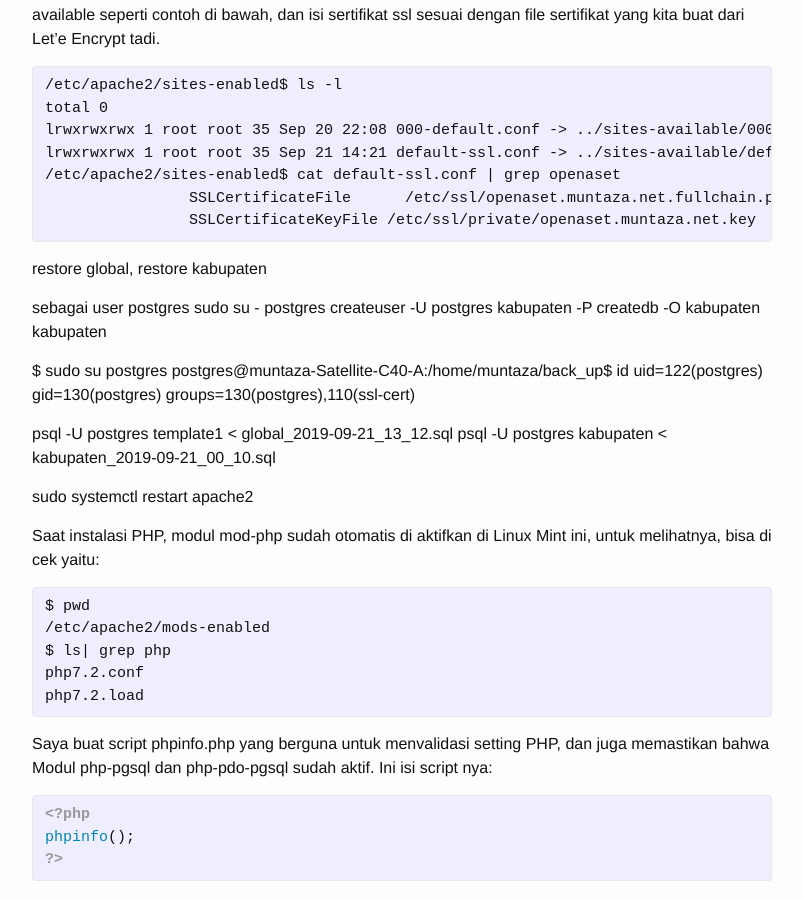
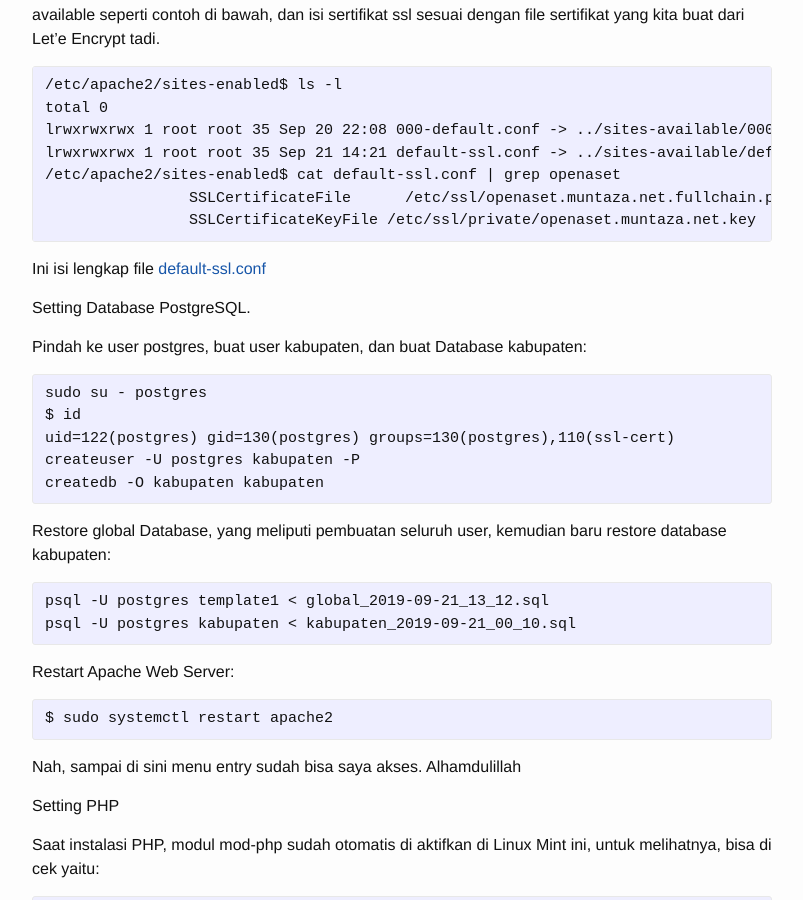
Before and after one commit to muntaza/muntaza.github.io, a Jekyll site: the page built from _posts/2019-09-21-openaset-linux-mint.markdown, in a window 1280 px wide and 900 px high, scrolled down 3671 px. Shown: the whole window, without its empty margins (238-1041 px from the left). Built offline with Jekyll 4.4.1, drawn with Linux system fonts in a browser that asks for light colours.

Commit message:
linux dan openaset

```diff
--- a/_posts/2019-09-21-openaset-linux-mint.markdown
+++ b/_posts/2019-09-21-openaset-linux-mint.markdown
@@ -241,22 +241,37 @@ lrwxrwxrwx 1 root root 35 Sep 21 14:21 default-ssl.conf -> ../sites-available/de
 		SSLCertificateKeyFile /etc/ssl/private/openaset.muntaza.net.key
 {% endhighlight %}
 
-restore global, restore kabupaten
+Ini isi lengkap file [default-ssl.conf]()
 
-sebagai user postgres
+Setting Database PostgreSQL.
+
+Pindah ke user postgres, buat user kabupaten, dan buat Database kabupaten:
+
+{% highlight text %}
 sudo su - postgres
+$ id
+uid=122(postgres) gid=130(postgres) groups=130(postgres),110(ssl-cert)
 createuser -U postgres kabupaten -P
 createdb -O kabupaten kabupaten
+{% endhighlight %}
 
+Restore global Database, yang meliputi pembuatan seluruh user,
+kemudian baru restore database kabupaten:
 
-$ sudo su postgres
-postgres@muntaza-Satellite-C40-A:/home/muntaza/back_up$ id
-uid=122(postgres) gid=130(postgres) groups=130(postgres),110(ssl-cert)
-
+{% highlight text %}
 psql -U postgres template1 < global_2019-09-21_13_12.sql
 psql -U postgres kabupaten < kabupaten_2019-09-21_00_10.sql
+{% endhighlight %}
 
-sudo systemctl restart apache2
+Restart Apache Web Server:
+
+{% highlight text %}
+$ sudo systemctl restart apache2
+{% endhighlight %}
+
+Nah, sampai di sini menu entry sudah bisa saya akses. Alhamdulillah
+
+Setting PHP
 
 Saat instalasi PHP, modul mod-php sudah otomatis di aktifkan di
 Linux Mint ini, untuk melihatnya, bisa di cek yaitu:
```
